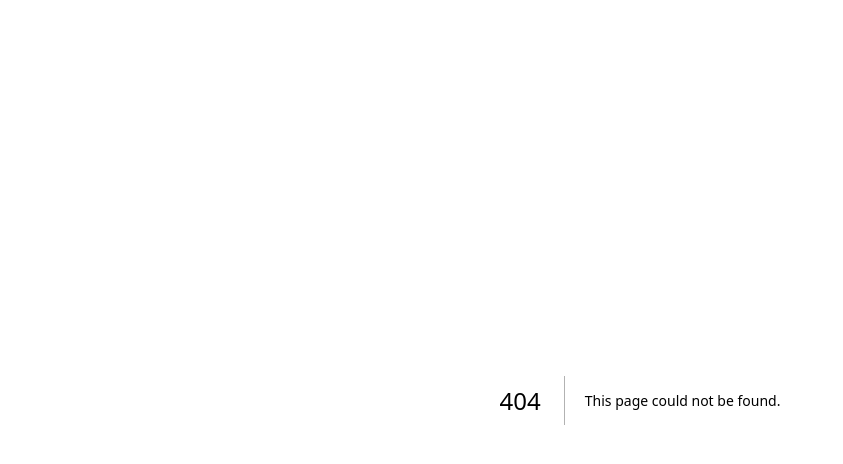
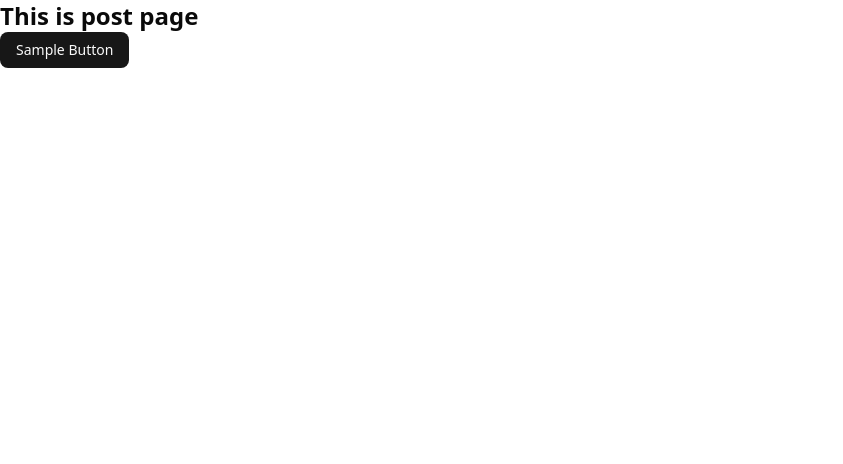
Before and after one commit to MarkMallari16/next-js-tutorial, a Next.js app: page /blog/post in a window 1280 px wide. Before the commit this address had no page. Shown: the top 464 px of the page, without its empty margins (0-843 px from the left). Built offline with nearby package versions, Linux system fonts and the light colour scheme.

Commit message:
Add basic file based routing

```diff
--- /dev/null
+++ b/app/blog/[slug]/page.tsx
@@ -0,0 +1,9 @@
+import React from 'react'
+
+const page = () => {
+  return (
+    <div>Sample React Slug File Base routing</div>
+  )
+}
+
+export default page
--- /dev/null
+++ b/app/blog/post/page.tsx
@@ -0,0 +1,13 @@
+import { Button } from "@/components/ui/button"
+
+const page = () => {
+    return (
+        <div>
+            <h1 className="text-2xl font-black">This is post page</h1>
+            <Button>Sample Button</Button>
+
+        </div>
+    )
+}
+
+export default page
```
